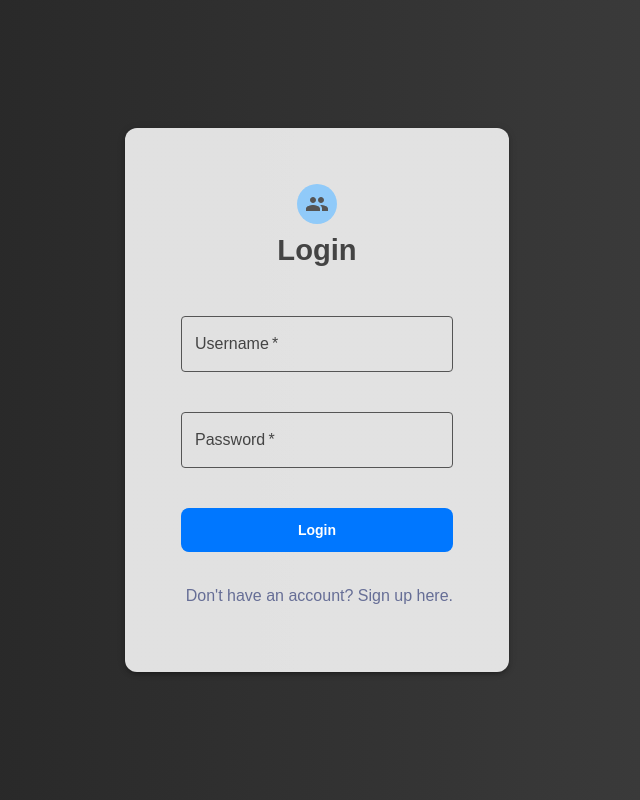
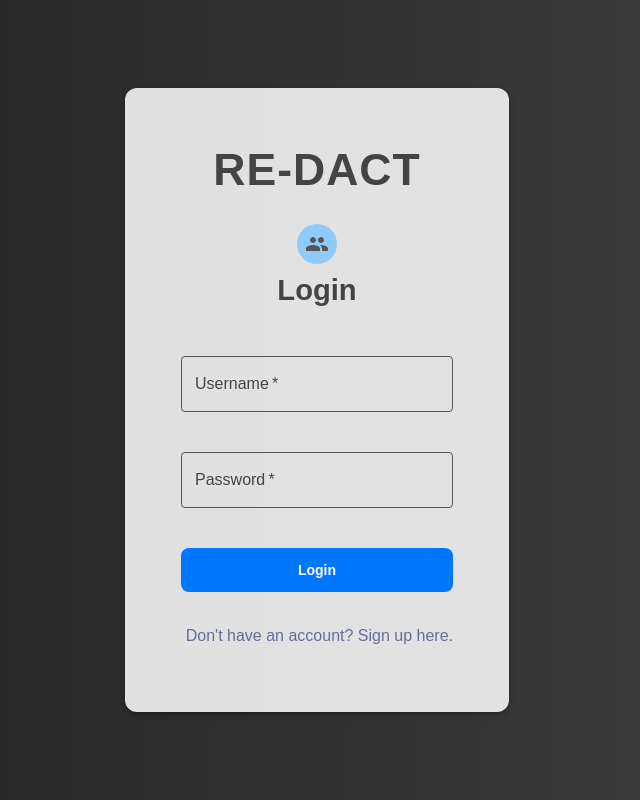
Before and after one commit to singhutsav5502/Hacktivate_Redact_Frontend, a React (Create React App) app: page /login in a window 1280 px wide. Shown: the whole page, without its empty margins (323-963 px from the left). Built offline with nearby package versions, Linux system fonts and the light colour scheme.

Commit message:
added title to login and signup pages

```diff
--- a/src/components/LoginComponent.jsx
+++ b/src/components/LoginComponent.jsx
@@ -76,6 +76,20 @@ const LoginComponent = () => {
             p: 3,
           }}
         >
+        <Typography
+          variant="h1"
+          sx={{
+            fontFamily: "Bebas Neue, sans-serif",
+            fontSize:"2.9em",
+            fontWeight: 900,
+            color: theme,
+            textAlign: "center",
+            marginBottom: 1.5,
+            letterSpacing:1
+          }}
+        >
+          RE-DACT
+        </Typography>
           <Box
             sx={{
               display: "flex",
--- a/src/components/SignupComponent.jsx
+++ b/src/components/SignupComponent.jsx
@@ -73,6 +73,20 @@ const SignupComponent = () => {
             p: 3,
           }}
         >
+                  <Typography
+          variant="h1"
+          sx={{
+            fontFamily: "Bebas Neue, sans-serif",
+            fontSize:"2.9em",
+            fontWeight: 900,
+            color: theme,
+            textAlign: "center",
+            marginBottom: 1.5,
+            letterSpacing:1
+          }}
+        >
+          RE-DACT
+        </Typography>
           <Box
             sx={{
               display: "flex",
```
